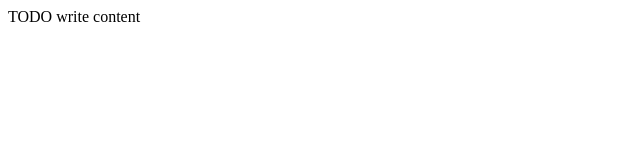
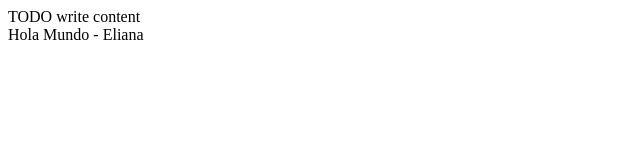
Before and after one commit to daniel-castellanos-kw/webApp01, a plain HTML site: page WebApplication1/web/index.html in a window 1280 px wide. Shown: the whole page, without its empty margins (0-640 px from the left). Drawn offline with Linux system fonts and the light colour scheme.

Commit message:
added new change 3/4/2019

```diff
--- a/WebApplication1/web/index.html
+++ b/WebApplication1/web/index.html
@@ -12,5 +12,6 @@ and open the template in the editor.
     </head>
     <body>
         <div>TODO write content</div>
+        Hola Mundo - Eliana
     </body>
 </html>
```
